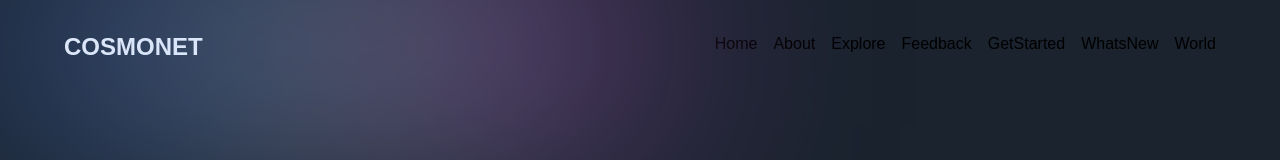
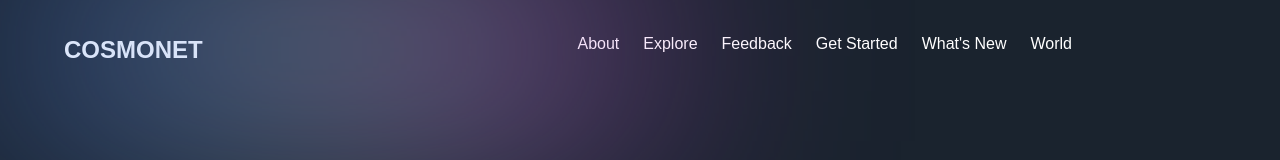
Before and after one commit to 01010110-Code/Cosmonet, a Next.js app: page / in a window 1280 px wide. Shown: the top 160 px of the page. Built offline with nearby package versions, Linux system fonts and the light colour scheme; a web font is replaced by a local one.

Commit message:
fixed the issue with menus on the bigger screens - swapped the favicon to something better

```diff
--- a/components/Navbar.jsx
+++ b/components/Navbar.jsx
@@ -33,7 +33,7 @@ const Navbar = () => {
       <div
         className={`${styles.innerWidth} mx-auto flex justify-between gap-8`}
       >
-        <h2 className="font-extrabold text-[24px] leading-[30.24px] text-white hover:cursor-pointer hover:brightness-125 hover:shadow-white transition-all duration-200">
+        <h2 className="font-extrabold text-[24px] text-white hover:cursor-pointer hover:brightness-125 hover:shadow-white">
           COSMONET
         </h2>
 
@@ -47,45 +47,39 @@ const Navbar = () => {
             className="w-full h-full object-contain hover:scale-120 hover:shadow-white"
           />
         </button>
-        <ul className="hidden md:flex gap-4">
+        <ul className="hidden md:flex gap-6 mr-20 pr-16">
           <li
-            className="cursor-pointer hover:text-blue-500"
-            onClick={() => scrollToSection("hero")}
-          >
-            Home
-          </li>
-          <li
-            className="cursor-pointer hover:text-blue-500"
+            className="cursor-pointer hover:text-purple-500 text-white"
             onClick={() => scrollToSection("about")}
           >
             About
           </li>
           <li
-            className="cursor-pointer hover:text-blue-500"
+            className="cursor-pointer hover:text-purple-500 text-white"
             onClick={() => scrollToSection("explore")}
           >
             Explore
           </li>
           <li
-            className="cursor-pointer hover:text-blue-500"
+            className="cursor-pointer hover:text-purple-500 text-white"
             onClick={() => scrollToSection("feedback")}
           >
             Feedback
           </li>
           <li
-            className="cursor-pointer hover:text-blue-500"
+            className="cursor-pointer hover:text-purple-500 text-white"
             onClick={() => scrollToSection("getstarted")}
           >
-            GetStarted
+            Get Started
           </li>
           <li
-            className="cursor-pointer hover:text-blue-500"
+            className="cursor-pointer hover:text-purple-500 text-white"
             onClick={() => scrollToSection("whatsnew")}
           >
-            WhatsNew
+            What's New
           </li>
           <li
-            className="cursor-pointer hover:text-blue-500"
+            className="cursor-pointer hover:text-purple-500 text-white"
             onClick={() => scrollToSection("world")}
           >
             World
@@ -96,43 +90,37 @@ const Navbar = () => {
         <div className="absolute top-full left-0 right-0 bg-dark">
           <ul className="flex flex-col items-center py-4">
             <li
-              className="py-2 cursor-pointer hover:text-blue-500"
-              onClick={() => scrollToSection("hero")}
-            >
-              Home
-            </li>
-            <li
-              className="py-2 cursor-pointer hover:text-blue-500"
+              className="py-2 cursor-pointer hover:text-purple-500"
               onClick={() => scrollToSection("about")}
             >
               About
             </li>
             <li
-              className="py-2 cursor-pointer hover:text-blue-500"
+              className="py-2 cursor-pointer hover:text-purple-500"
               onClick={() => scrollToSection("explore")}
             >
               Explore
             </li>
             <li
-              className="py-2 cursor-pointer hover:text-blue-500"
+              className="py-2 cursor-pointer hover:text-purple-500"
               onClick={() => scrollToSection("feedback")}
             >
               Feedback
             </li>
             <li
-              className="py-2 cursor-pointer hover:text-blue-500"
+              className="py-2 cursor-pointer hover:text-purple-500"
               onClick={() => scrollToSection("getstarted")}
             >
-              GetStarted
+              Get Started
             </li>
             <li
-              className="py-2 cursor-pointer hover:text-blue-500"
+              className="py-2 cursor-pointer hover:text-purple-500"
               onClick={() => scrollToSection("whatsnew")}
             >
-              WhatsNew
+              What's New
             </li>
             <li
-              className="py-2 cursor-pointer hover:text-blue-500"
+              className="py-2 cursor-pointer hover:text-purple-500"
               onClick={() => scrollToSection("world")}
             >
               World
--- a/constants/index.js
+++ b/constants/index.js
@@ -27,9 +27,9 @@ export const exploreWorlds = [
 ];
 
 export const startingFeatures = [
-  "Find a world that suits you and you want to enter",
-  "Enter the world by reading basmalah to be safe",
-  "No need to beat around the bush, just stay on the gas and have fun",
+  "Explore and discover a world that resonates with you, one that you're eager to step into.",
+  "Begin your journey into the world by reciting the basmalah, ensuring a safe entry.",
+  "No need for hesitation, accelerate and enjoy the exhilarating ride without holding back.",
 ];
 
 export const newFeatures = [
--- a/pages/_app.js
+++ b/pages/_app.js
@@ -7,7 +7,7 @@ const MyApp = ({ Component, pageProps }) => (
     <Head>
       <title>Cosmonet</title>
       <meta name="viewport" content="width=device-width, initial-scale=1" />
-      <link rel="icon" href="/favicon.png" />
+      <link rel="icon" href="/favico.ico" />
       <link rel="preconnect" href="https://stijndv.com" />
       <link
         rel="stylesheet"
```
Also changed, not shown: public/favicon.png (deleted), 1 other file (tests, documents, lock files or other folders).
